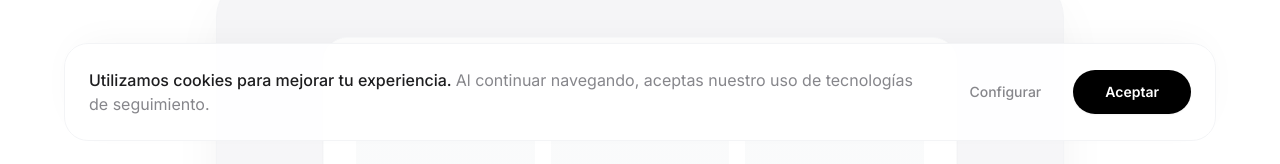
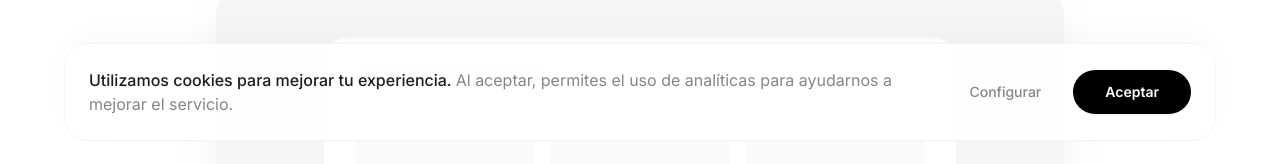
Before and after one commit to Mrbibs10/core-studios-web, a React (Vite) app: page / in a window 1280 px wide. Shown: the part 635-799 px from the top of the page. Built offline with nearby package versions, Linux system fonts and the light colour scheme.

Commit message:
Mk.2 CookiesBanner.tsx

```diff
--- a/components/CookiesBanner.tsx
+++ b/components/CookiesBanner.tsx
@@ -5,6 +5,12 @@ interface CookiesBannerProps {
   onConfigure: () => void;
 }
 
+/**
+ * CookiesBanner implementado con estética Apple:
+ * - Glassmorphism (backdrop-blur)
+ * - Bordes suaves y sombras sutiles
+ * - Animación de entrada suave
+ */
 const CookiesBanner: React.FC<CookiesBannerProps> = ({ onAccept, onConfigure }) => {
   return (
     <div className="fixed bottom-0 left-0 right-0 z-[90] p-6 animate-fade-in">
@@ -14,19 +20,21 @@ const CookiesBanner: React.FC<CookiesBannerProps> = ({ onAccept, onConfigure })
             <p className="text-sm md:text-base text-apple-text font-medium leading-relaxed">
               Utilizamos cookies para mejorar tu experiencia.
               <span className="text-apple-subtext font-normal ml-1">
-                Al continuar navegando, aceptas nuestro uso de tecnologías de seguimiento.
+                Al aceptar, permites el uso de analíticas para ayudarnos a mejorar el servicio.
               </span>
             </p>
           </div>
 
           <div className="flex items-center gap-4 shrink-0">
             <button
+              type="button"
               onClick={onConfigure}
               className="text-xs md:text-sm font-medium text-apple-subtext hover:text-apple-text transition-colors px-4 py-2"
             >
               Configurar
             </button>
             <button
+              type="button"
               onClick={onAccept}
               className="bg-black text-white text-xs md:text-sm font-semibold px-8 py-3 rounded-full hover:bg-gray-800 transition-all active:scale-95 shadow-sm"
             >
```
